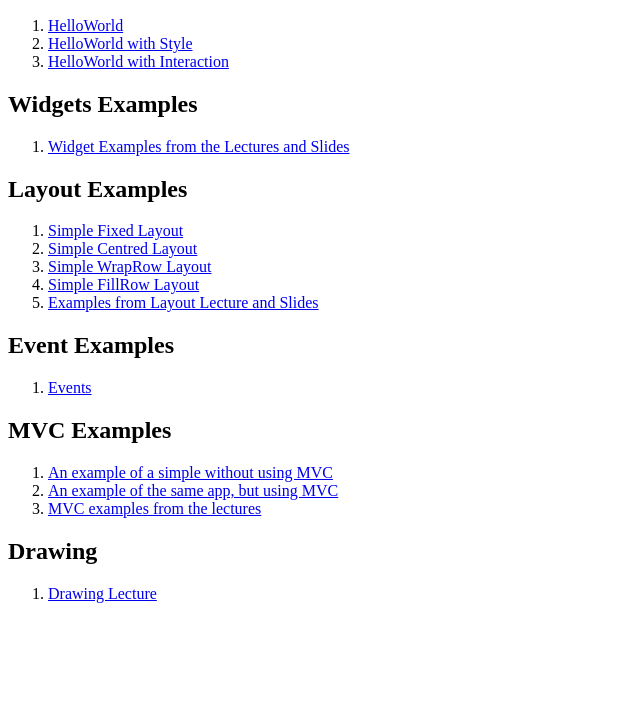
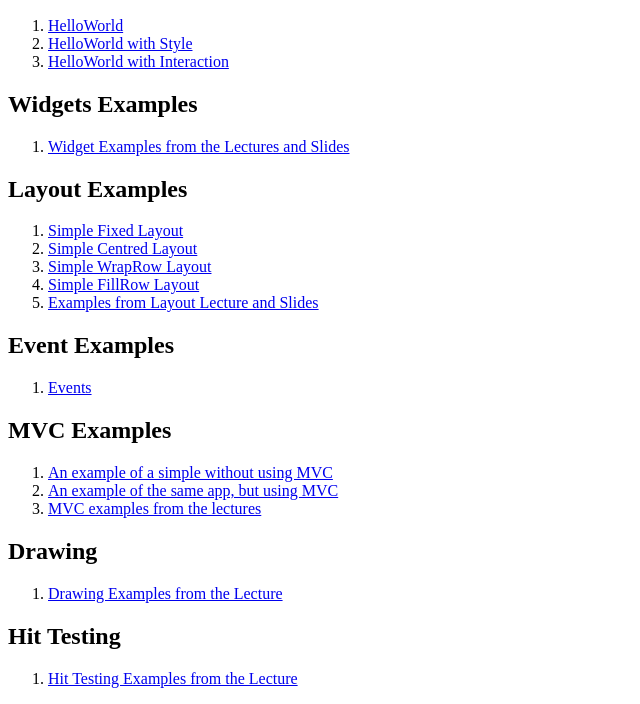
Before and after one commit to CS-3035-2024/examples, a website built with Vite: page index.html in a window 1280 px wide. Shown: the part 110-814 px from the top of the page, without its empty margins (0-640 px from the left). Built offline with nearby package versions, Linux system fonts and the light colour scheme.

Commit message:
adding examples for hit testing

```diff
--- a/index.html
+++ b/index.html
@@ -66,7 +66,12 @@
 
     <h2>Drawing</h2>
     <ol>
-      <li><a href="./drawing-lecture/">Drawing Lecture</a></li>
+      <li><a href="./drawing-lecture/">Drawing Examples from the Lecture</a></li>
+    </ol>
+
+    <h2>Hit Testing</h2>
+    <ol>
+      <li><a href="./hit-testing-lecture/">Hit Testing Examples from the Lecture</a></li>
     </ol>
   </body>
 </html>
```
